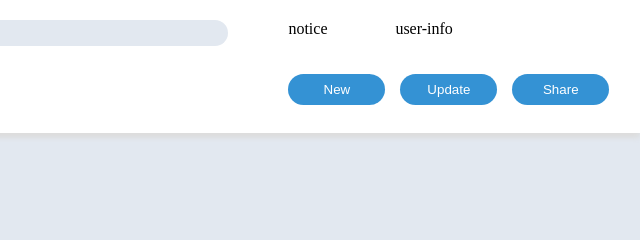
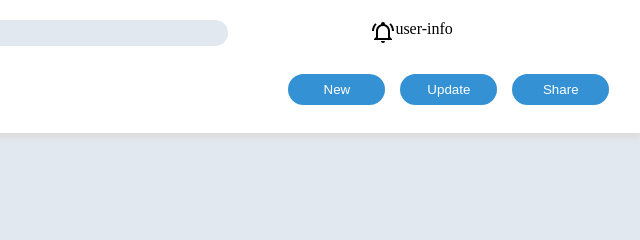
Before and after one commit to yoic1239/admin-dashboard, a plain HTML site: page index.html in a window 1280 px wide. Shown: the top 240 px of the page, 640-1280 px from the left. Drawn offline with Linux system fonts and the light colour scheme.

Commit message:
Update notification icon

```diff
--- a/index.html
+++ b/index.html
@@ -19,7 +19,9 @@
         </form>
       </div>
       <div class="notice">
-        notice
+        <button class="notice-btn">
+          <svg xmlns="http://www.w3.org/2000/svg" viewBox="0 0 24 24" width="24" height="24"><title>bell-ring-outline</title><path d="M10,21H14A2,2 0 0,1 12,23A2,2 0 0,1 10,21M21,19V20H3V19L5,17V11C5,7.9 7.03,5.17 10,4.29C10,4.19 10,4.1 10,4A2,2 0 0,1 12,2A2,2 0 0,1 14,4C14,4.1 14,4.19 14,4.29C16.97,5.17 19,7.9 19,11V17L21,19M17,11A5,5 0 0,0 12,6A5,5 0 0,0 7,11V18H17V11M19.75,3.19L18.33,4.61C20.04,6.3 21,8.6 21,11H23C23,8.07 21.84,5.25 19.75,3.19M1,11H3C3,8.6 3.96,6.3 5.67,4.61L4.25,3.19C2.16,5.25 1,8.07 1,11Z" /></svg>
+        </button>
       </div>
       <div class="user-info">
         user-info
--- a/styles.css
+++ b/styles.css
@@ -39,6 +39,15 @@
   flex-grow: 1;
 }
 
+.notice {
+  justify-self: end;
+}
+
+.notice button {
+  border: none;
+  background: none;
+}
+
 .header > .buttons {
   grid-column: 2 / -1;
 
```
